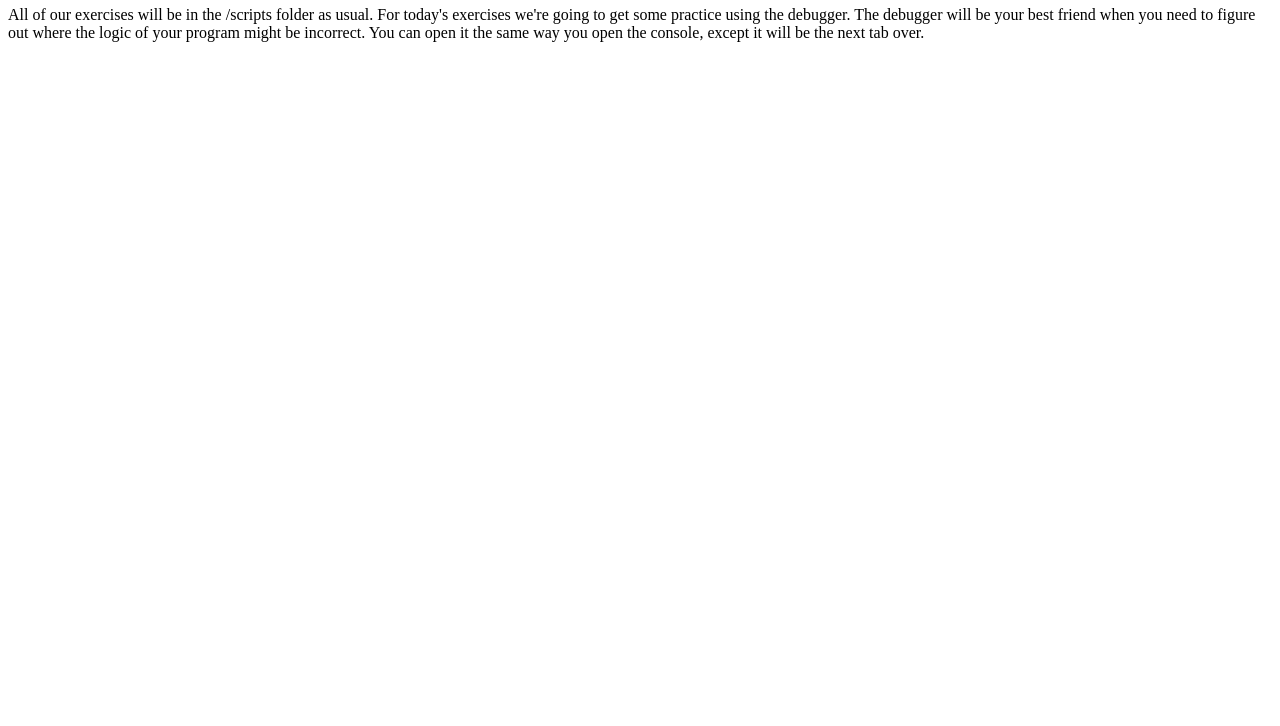
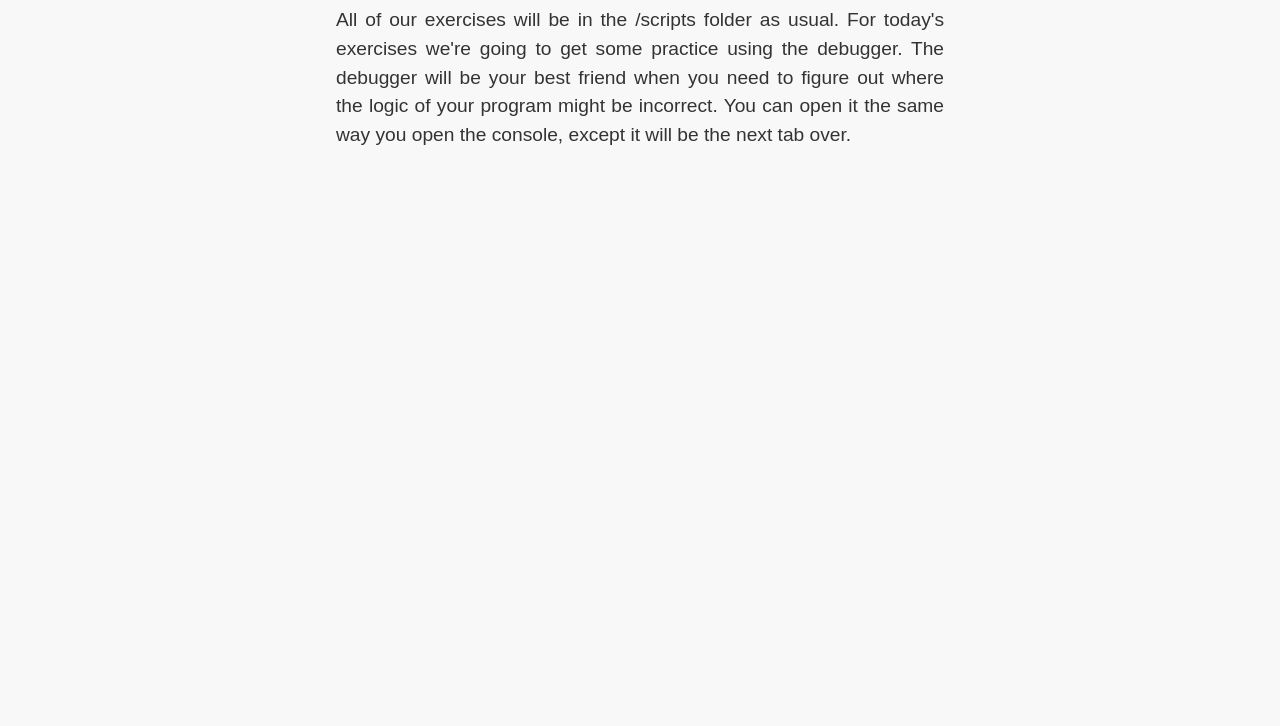
Before and after one commit to YWCANWIL-TechLab/Module6-Exercises-Day-2, a plain HTML site: page Module6ExercisesDay2.html in a window 1280 px wide. Shown: the part 74-800 px from the top of the page. Drawn offline with Linux system fonts and the light colour scheme; a script that the page names is missing.

Commit message:
Added html

```diff
--- a/Module6ExercisesDay2.html
+++ b/Module6ExercisesDay2.html
@@ -10,7 +10,7 @@
         <title>Module 6 Exercises Day 2</title>
         <meta name="description" content="">
         <meta name="viewport" content="width=device-width, initial-scale=1">
-        <link rel="stylesheet" href="">
+        <link rel="stylesheet" href="styles/Module6ExercisesDay2.css">
     </head>
     <body>
         <!--[if lt IE 7]>
```
